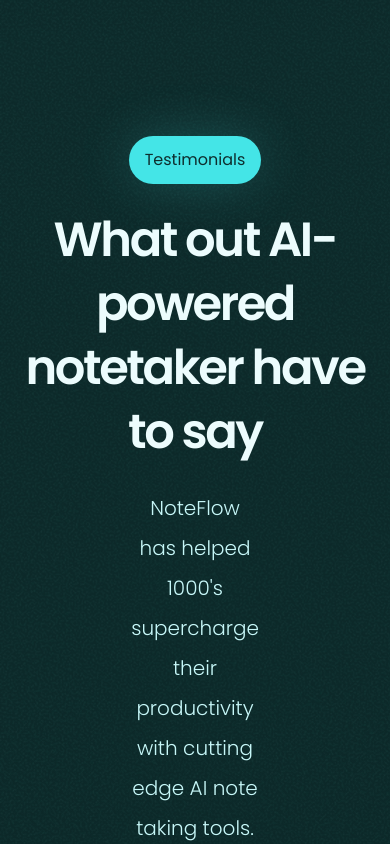
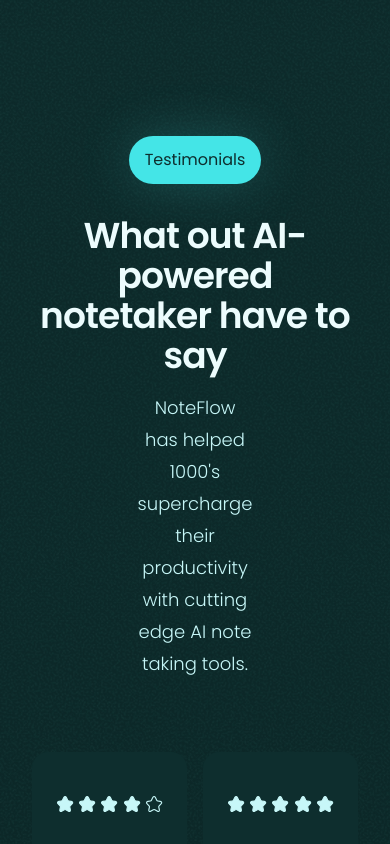
Before and after one commit to Jisap/NoteFlowApp, a React (Vite) app: page / in a window 390 px wide. Shown: the part 4340-5184 px from the top of the page. Built offline with nearby package versions, Linux system fonts and the light colour scheme.

Commit message:
Enhance Testimonials and TestimonialsList components for improved mobile responsiveness and layout adjustments

```diff
--- a/src/components/sections/Testimonials/Testimonials.jsx
+++ b/src/components/sections/Testimonials/Testimonials.jsx
@@ -9,21 +9,21 @@
 
   return (
     <section className="bg-gradient-to-top">
-      <div className="m-auto flex max-w-[90rem] flex-col items-center px-24 py-32 max-xl:px-16 max-xl:py-24">
-        <div className="mb-20 flex max-w-[51.625rem] flex-col items-center gap-y-6">
-          <p className="text-primary-1300 bg-primary-500 primary-glow w-min rounded-full px-4 py-2 text-base/8">
+      <div className="m-auto flex max-w-[90rem] flex-col items-center px-24 py-32 max-xl:px-16 max-xl:py-24 max-lg:px-8">
+        <div className="mb-20 flex max-w-[51.625rem] flex-col items-center gap-y-6 max-lg:mb-18 max-lg:gap-y-0">
+          <p className="text-primary-1300 bg-primary-500 primary-glow w-min rounded-full px-4 py-2 text-base/8 max-lg:mb-8">
             Testimonials
           </p>
-          <h2 className="text-primary-50 text-center text-6xl/18 font-semibold tracking-tighter max-xl:text-5xl/16">
+          <h2 className="text-primary-50 text-center text-6xl/18 font-semibold tracking-tighter max-xl:text-5xl/16 max-lg:mb-4 max-lg:text-4xl/10 max-lg:tracking-tight">
             What out AI-powered <br />
             notetaker have to say
           </h2>
-          <p className="text-primary-100 px-28 text-center text-xl/loose font-light">
+          <p className="text-primary-100 px-28 text-center text-xl/loose font-light max-lg:text-lg/8">
             NoteFlow has helped 1000&apos;s supercharge their productivity with cutting edge AI note taking tools.
           </p>
         </div>
 
-        <div className="mb-20 grid grid-cols-3 gap-x-6 max-xl:gap-x-4">
+        <div className="mb-20 grid grid-cols-3 gap-x-6 max-xl:gap-x-4 max-lg:mb-18 max-lg:grid-cols-2">
           <TestimonialsList
             testimonials={test.slice(0, expanded ? 5 : 2)}
           />
--- a/src/components/sections/Testimonials/TestimonialsList.jsx
+++ b/src/components/sections/Testimonials/TestimonialsList.jsx
@@ -4,7 +4,7 @@
 
 const TestimonialsList = ({ testimonials }) => {
   return (
-    <ul className="flex flex-col gap-y-6 max-xl:gap-y-4">
+    <ul className="flex flex-col gap-y-6 max-xl:gap-y-4 max-lg:nth-[3]:hidden">
       {testimonials.map((test) => (
         <Testimonial
           key={test.name}
```
